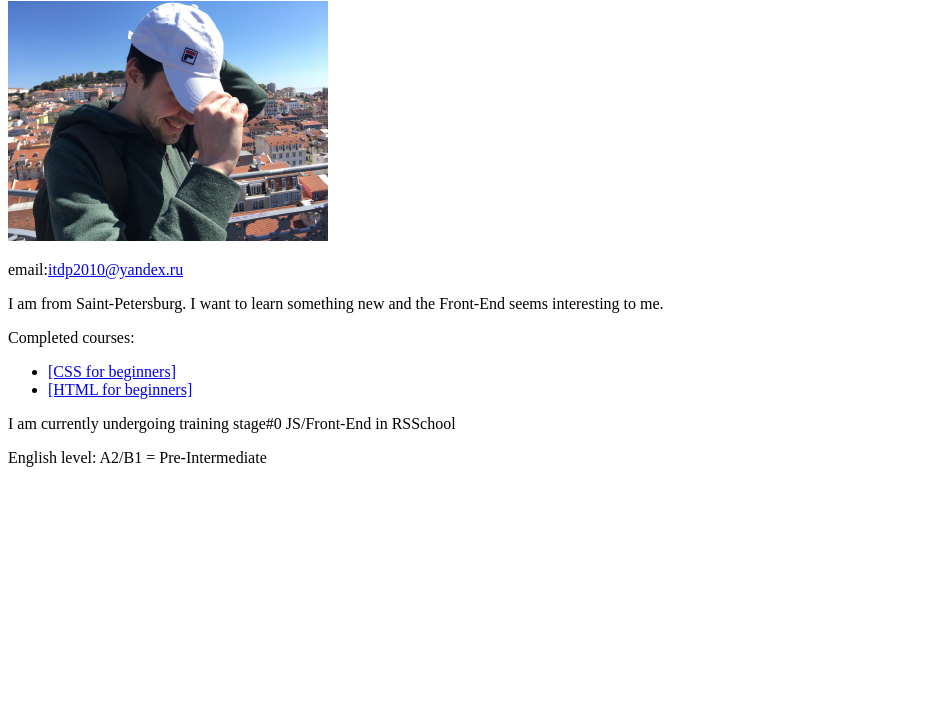
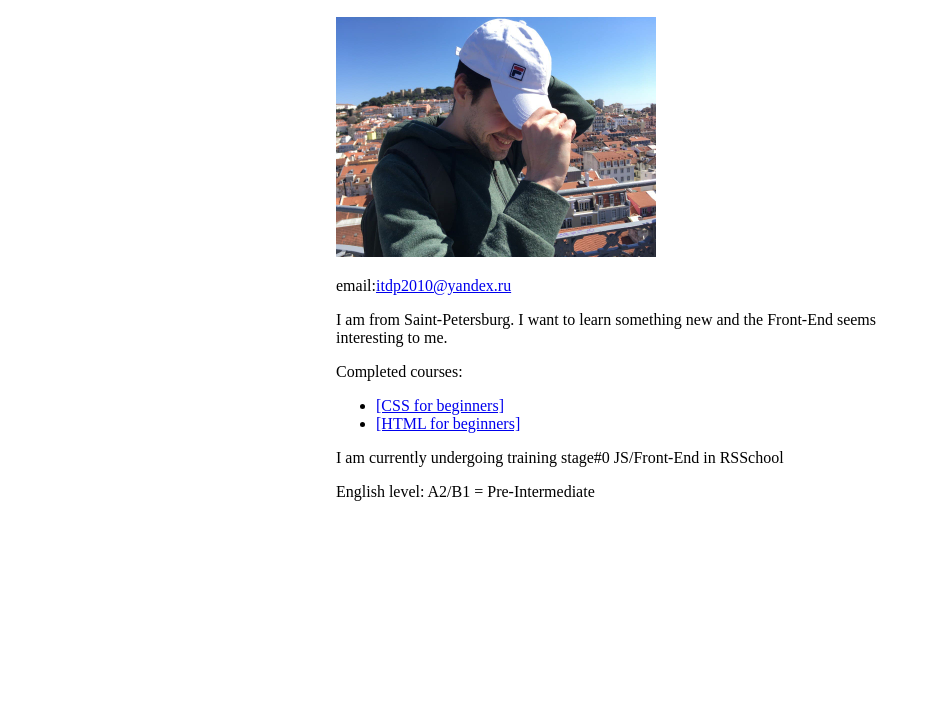
Before and after one commit to ygrcore/rsschool-cv-2021, a plain HTML site: page index.html in a window 1280 px wide. Shown: the part 79-800 px from the top of the page, without its empty margins (0-931 px from the left). Drawn offline with Linux system fonts and the light colour scheme.

Commit message:
feat: update css and html files

```diff
--- a/index.html
+++ b/index.html
@@ -5,11 +5,12 @@
     <meta http-equiv="X-UA-Compatible" content="IE=edge">
     <meta name="viewport" content="width=device-width, initial-scale=1.0">
     <title>Egor Berezhnov CV</title>
+    <link rel="stylesheet" href="style.css">
 </head>
 <body>
     <h1>Egor Berezhnov</h1>
-    <img src="images/photo_2021-07-09_20-28-20.jpg" width="320" height="240">
-<p>email:<a href="itdp2010@yandex.ru" itemprop="email">itdp2010@yandex.ru</a></p>
+    <img src="images/photo_2021-07-09_20-28-20.jpg" alt="Egor Berezhnov CV photo" width="320" height="240" style="max-width: 100%; height: auto;">
+    <p>email:<a href="mailto:itdp2010@yandex.ru" itemprop="email">itdp2010@yandex.ru</a></p>
     <p>I am from Saint-Petersburg. I want to learn something new and the Front-End seems interesting to me.</p>
     <span>Completed courses: </span>
     <ul>
--- a/style.css
+++ b/style.css
@@ -0,0 +1,11 @@
+body {
+    margin: 0 auto;
+    width: 100%;
+    padding: 16px;
+    box-sizing: border-box;
+}
+@media (min-width: 960px) {
+    body {
+        width: 50%;
+    }
+}
```
Lines whose indentation alone changed are shown as unchanged.
